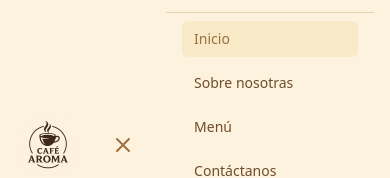
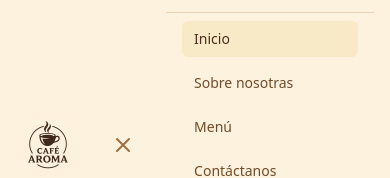
Before and after one commit to skia-byte/proyect-cafe, a React (Vite) app: page / in a window 390 px wide. Both pictures are taken after a click on the button 362 px from the left and 44 px from the top of the page. Shown: the top 178 px of the page. Built offline with nearby package versions, Linux system fonts and the light colour scheme.

Commit message:
Corrijo error

```diff
--- a/src/components/Navbar.jsx
+++ b/src/components/Navbar.jsx
@@ -88,7 +88,7 @@ function Navbar() {
                     onClick={() => setIsMenuOpen(false)}
                     className={`block px-3 py-2 rounded-md text-sm font-medium transition-colors duration-200 ${
                       isActive(item.href)
-                        ? "text-[#9c7042] bg-[#f8e9c7]"
+                        ? "text-[#4a2e1e] bg-[#f8e9c7]"
                         : "text-[#704c2b] hover:text-[#A59385] hover:bg-[#f8e9c7]"
                     }`}
                   >
```
